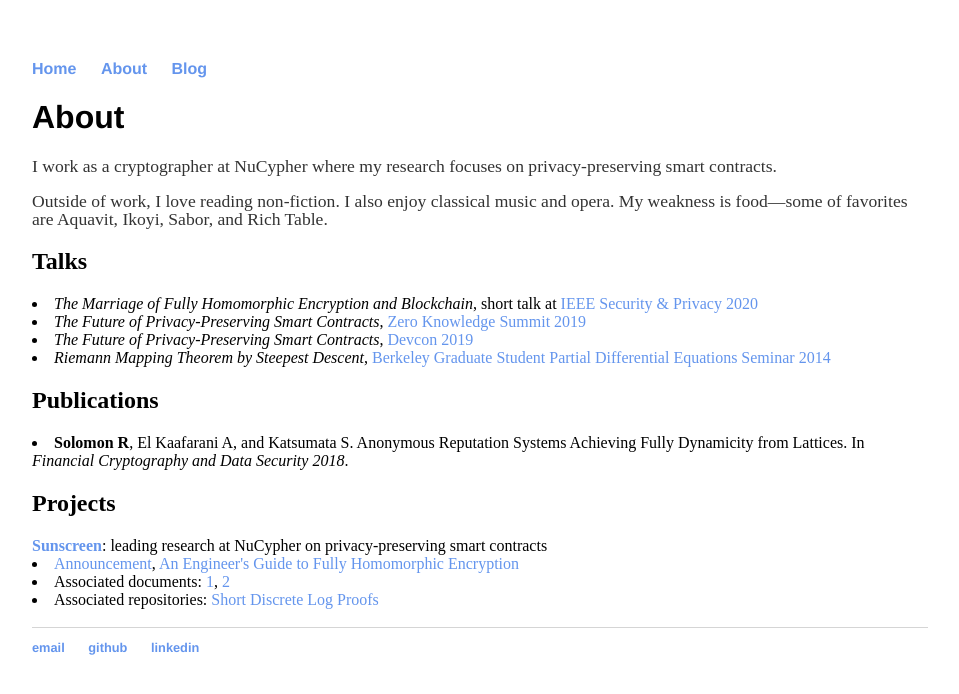
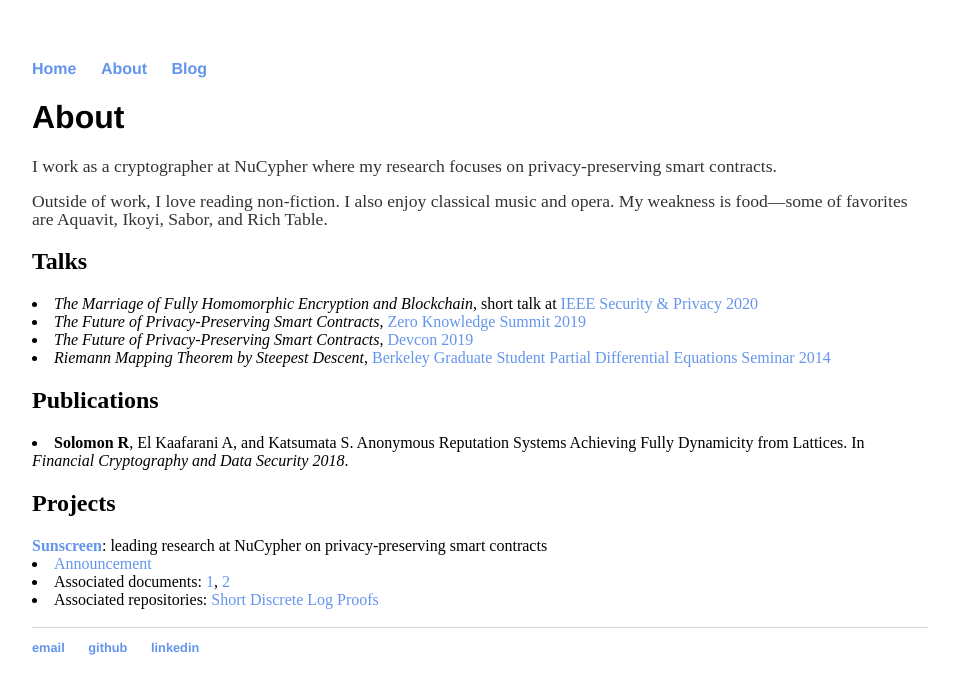
Before and after one commit to ravital/ravital.github.io, a Jekyll site: the page built from about/index.html, in a window 1280 px wide. Shown: the top 694 px of the page, without its empty margins (160-1119 px from the left). Built offline with Jekyll 4.4.1, drawn with Linux system fonts in a browser that asks for light colours.

Commit message:
Update index.html

```diff
--- a/about/index.html
+++ b/about/index.html
@@ -20,7 +20,7 @@
 
 			<h2>Projects</h2>
 			<a href="https://github.com/nucypher/Sunscreen_public"><b>Sunscreen</b></a>: leading research at NuCypher on privacy-preserving smart contracts
-				<li><a href="https://blog.nucypher.com/sunscreen/">Announcement</a>, <a href="https://blog.nucypher.com/sunscreen/">An Engineer's Guide to Fully Homomorphic Encryption</a></li>
+				<li><a href="https://blog.nucypher.com/sunscreen/">Announcement</a></li>
 				<li>Associated documents: <a href="https://github.com/nucypher/Sunscreen_public/blob/master/zk%20thoughts.pdf/">1</a>, <a href="https://github.com/nucypher/Sunscreen_public/blob/master/Future_of_PPSCs.pdf">2</a></li>
 				<li>Associated repositories: <a href="https://github.com/nucypher/LogProof.jl">Short Discrete Log Proofs</a></li>
 			<br>
```
